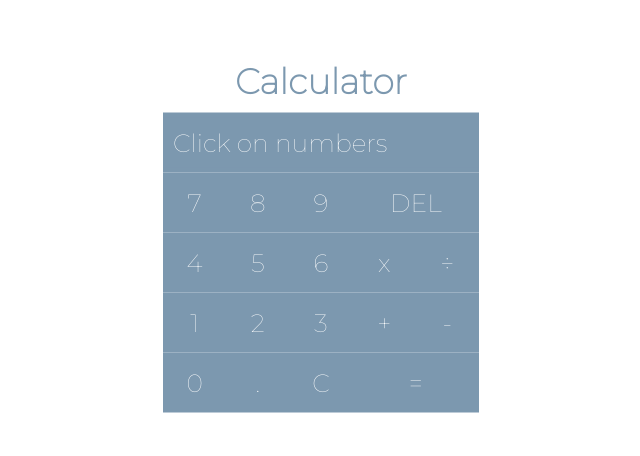
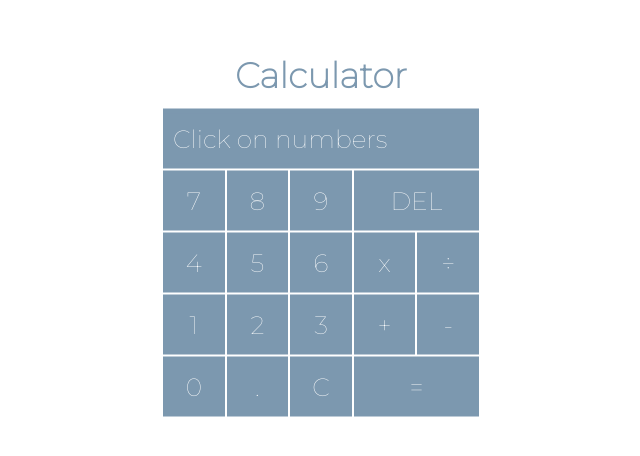
Before and after one commit to lazarnarcis/calculator, a React (Create React App) app: page / in a window 1280 px wide. Shown: the part 164-620 px from the top of the page, without its empty margins (319-959 px from the left). Built offline with nearby package versions, Linux system fonts and the light colour scheme.

Commit message:
new design

```diff
--- a/src/App.scss
+++ b/src/App.scss
@@ -49,7 +49,3 @@ h1 {
         background-color: rgb(76, 82, 97);
     }
 }
-
-table, th, td {
-    border-collapse: collapse;
-}
```
